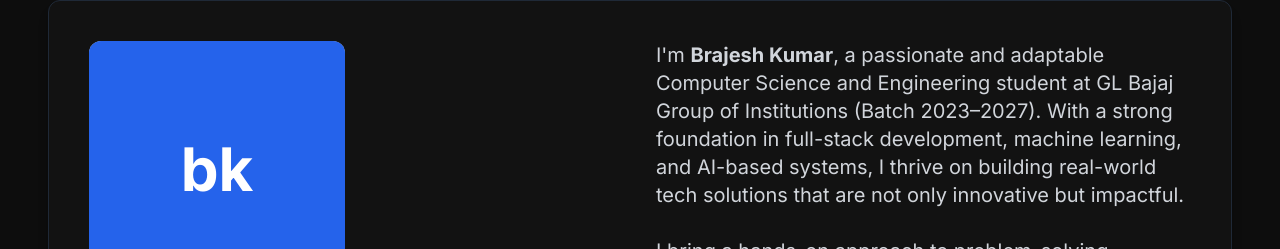
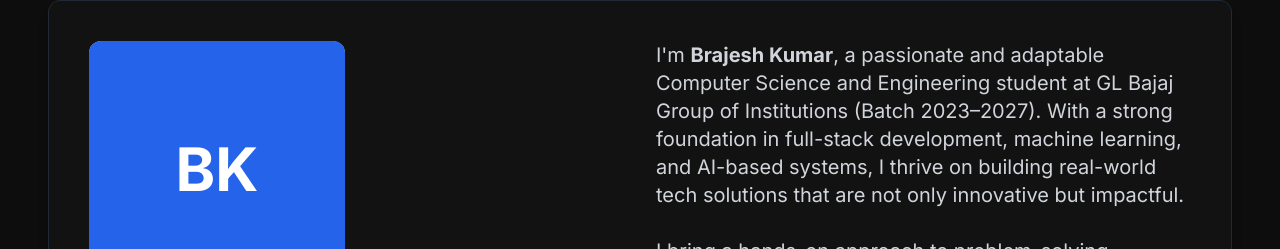
Before and after one commit to Brajesh31/portfolio_mordern, a React (Vite) app: page /about in a window 1280 px wide. Shown: the part 400-649 px from the top of the page. Built offline with nearby package versions, Linux system fonts and the light colour scheme.

Commit message:
Update About Page Profile Picture

```diff
--- a/src/components/sections/About.tsx
+++ b/src/components/sections/About.tsx
@@ -22,7 +22,7 @@ const FlippingProfilePicture = () => {
         <div
           className="absolute w-full h-full backface-hidden bg-primary-600 rounded-xl flex items-center justify-center transform rotate-y-180"
         >
-          <span className="text-6xl font-bold text-white">bk</span>
+          <span className="text-6xl font-bold text-white">BK</span>
         </div>
       </motion.div>
     </div>
```
